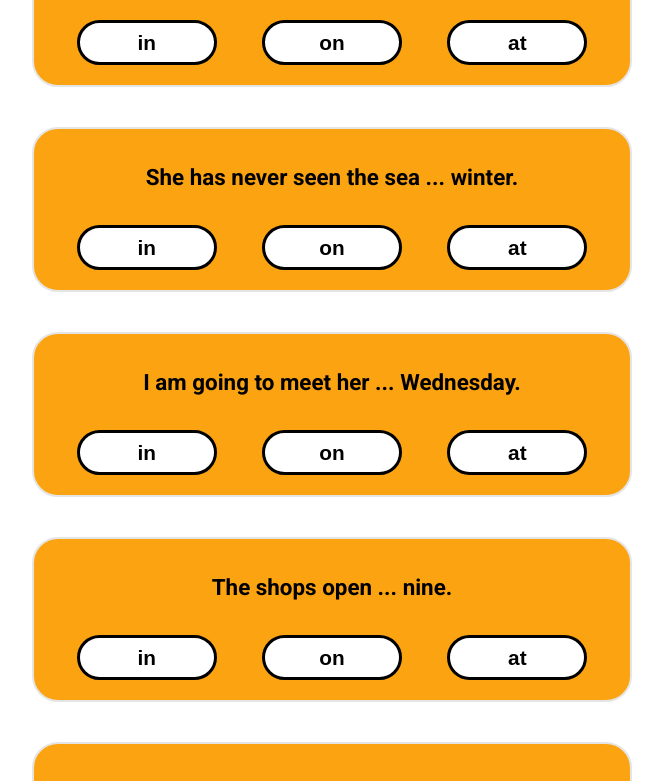
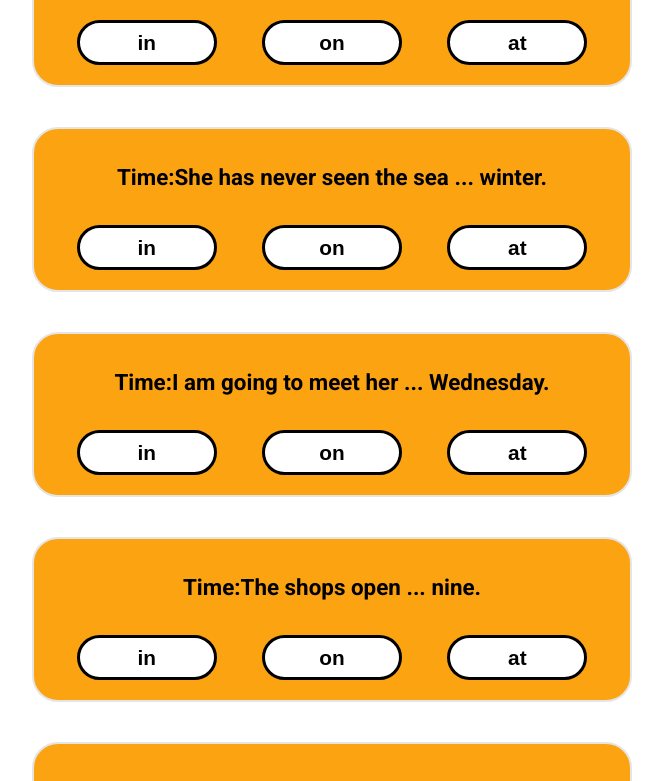
Before and after one commit to GrzegorzStacel/react_english_gramar_exercises, a React (Create React App) app: page /czasu in a window 1280 px wide. Shown: the part 468-1249 px from the top of the page, without its empty margins (308-971 px from the left). Built offline with nearby package versions, Linux system fonts and the light colour scheme; the HTML template or start-up script is replaced by a standard one.

Commit message:
Add second exercises category

```diff
--- a/src/App.js
+++ b/src/App.js
@@ -8,49 +8,7 @@ import PlaceView from './views/Prepositions/PlaceView/PlaceView';
 import TimeView from './views/Prepositions/TimeView/TimeView';
 import MainView from './views/Main/Main';
 
-// const initialStateItems = {
-//   PrzyimkiCzasu: [
-//     {
-//       question: 'Time: Shall we go to the cinema ... Sunday?',
-//       answer: 'on',
-//     }, {
-//       question: 'Time: He graduated from Oxford ... 1985.',
-//       answer: 'in',
-//     }, {
-//       question: 'Time: I must get up early ... the morning.',
-//       answer: 'in',
-//     }, {
-//       question: 'The shops open ... nine.',
-//       answer: 'at',
-//     }, {
-//       question: 'She has never seen the sea ... winter.',
-//       answer: 'in',
-//     }, {
-//       question: 'I am going to meet her ... Wednesday.',
-//       answer: 'on',
-//     },
-//   ],
-//   PrzyimkiMiejsca: [
-//     {
-//       question: 'Miejsca1',
-//       answer: 'in',
-//     }, {
-//       question: 'Miejsca2',
-//       answer: 'on',
-//     }, {
-//       question: 'Miejsca3',
-//       answer: 'on',
-//     }, {
-//       question: 'Miejsca4',
-//       answer: 'on',
-//     }, {
-//       question: 'Miejsca5',
-//       answer: 'on',
-//     },
-//   ]
-// }
-
-const initialStateItems = [
+const initialStateItemsTime = [
     {
       question: 'Time: Shall we go to the cinema ... Sunday?',
       answer: 'on',
@@ -61,23 +19,43 @@ const initialStateItems = [
       question: 'Time: I must get up early ... the morning.',
       answer: 'in',
     }, {
-      question: 'The shops open ... nine.',
+      question: 'Time:The shops open ... nine.',
       answer: 'at',
     }, {
-      question: 'She has never seen the sea ... winter.',
+      question: 'Time:She has never seen the sea ... winter.',
       answer: 'in',
     }, {
-      question: 'I am going to meet her ... Wednesday.',
+      question: 'Time:I am going to meet her ... Wednesday.',
+      answer: 'on',
+    },
+]
+
+const initialStateItemsPlace = [
+    {
+      question: 'Place: Shall we go to the cinema ... Sunday?',
+      answer: 'on',
+    }, {
+      question: 'Place: He graduated from Oxford ... 1985.',
+      answer: 'in',
+    }, {
+      question: 'Place: I must get up early ... the morning.',
+      answer: 'in',
+    }, {
+      question: 'Place:The shops open ... nine.',
+      answer: 'at',
+    }, {
+      question: 'Place:She has never seen the sea ... winter.',
+      answer: 'in',
+    }, {
+      question: 'Place:I am going to meet her ... Wednesday.',
       answer: 'on',
     },
   ]
 
 class App extends React.Component {
   state = {
-    // items: [...this.getRandomQuestions({ ...initialStateItems })],
-    // items: [...this.getRandomQuestions(initialStateItems.PrzyimkiCzasu)],
-    // items: [initialStateItems.PrzyimkiCzasu]
-    items: [...this.getRandomQuestions(initialStateItems)],
+    itemsTime: [...this.getRandomQuestions(initialStateItemsTime)],
+    itemsPlace: [...this.getRandomQuestions(initialStateItemsPlace)],
   }
 
 
@@ -95,18 +73,10 @@ class App extends React.Component {
     }
 
     setStateAndUpdate() {
-    // const wartosci = Object.values(initialStateItems)
-
-    // for (let i = 0; i < wartosci.length; i++) {
-    //   this.getRandomQuestions(wartosci[i])
-    // }
-
     this.setState({
-      // items: [...this.initialStateItems]
-      items: [...this.getRandomQuestions(initialStateItems)]
+      itemsTime: [...this.getRandomQuestions(initialStateItemsTime)],
+      itemsPlace: [...this.getRandomQuestions(initialStateItemsPlace)]
     })
-
-    return initialStateItems
   }
 
   getRandomQuestions(array) {
--- a/src/views/Prepositions/TimeView/TimeView.js
+++ b/src/views/Prepositions/TimeView/TimeView.js
@@ -10,7 +10,7 @@ const TimeView = () => {
                 <>
                     <p>This is an Time View</p>
                     <ListWrapper
-                        items={context.items}
+                        items={context.itemsTime}
                         placeOfArrayItems={0}
                     />
                     <Button
```
